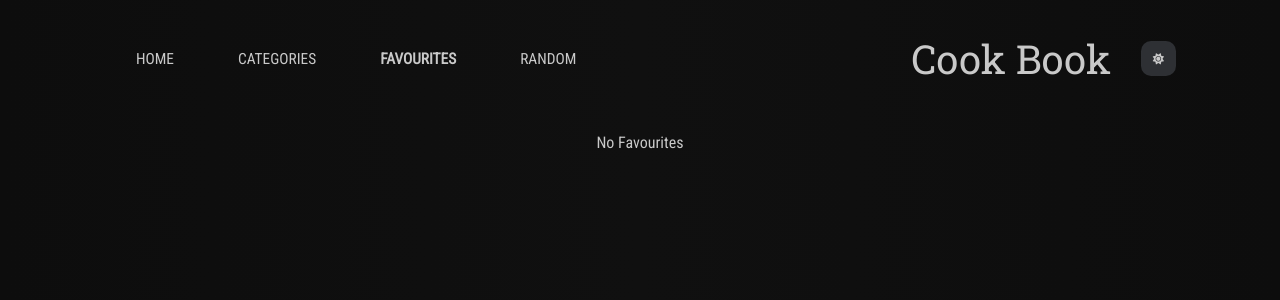
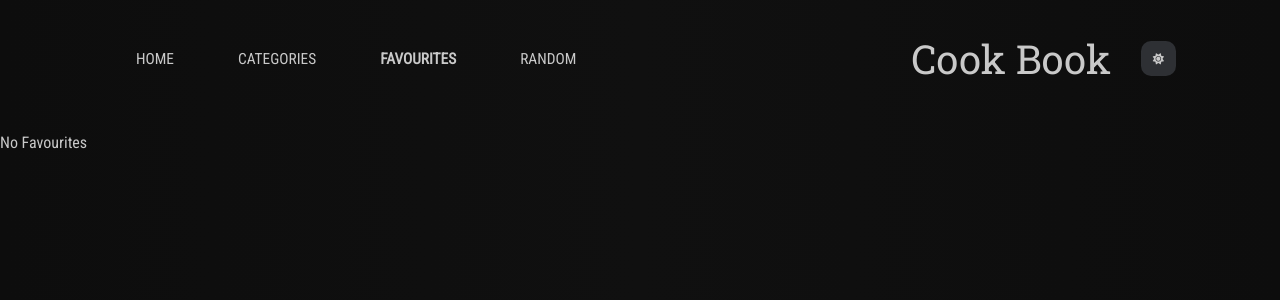
Before and after one commit to ShubhamChavhan09/cook-book, a React (Create React App) app: page /favourites in a window 1280 px wide. Shown: the top 300 px of the page. Built offline with nearby package versions, Linux system fonts and the light colour scheme; a web font is replaced by a local one.

Commit message:
Added display: flex to the page

```diff
--- a/src/pages/Favourites.js
+++ b/src/pages/Favourites.js
@@ -1,19 +1,25 @@
 import React from "react";
 import { useStore } from "../context";
 import MealLists from "../components/MealLists";
+import styled from "styled-components";
 
 const Favourites = () => {
   const { favourites } = useStore();
 
   return (
-    <>
+    <Container>
       {favourites.length ? (
         <MealLists meals={favourites} />
       ) : (
         <p>No Favourites</p>
       )}
-    </>
+    </Container>
   );
 };
 
 export default Favourites;
+
+const Container = styled.div`
+  display: flex;
+  flex-wrap: wrap;
+`;
```
